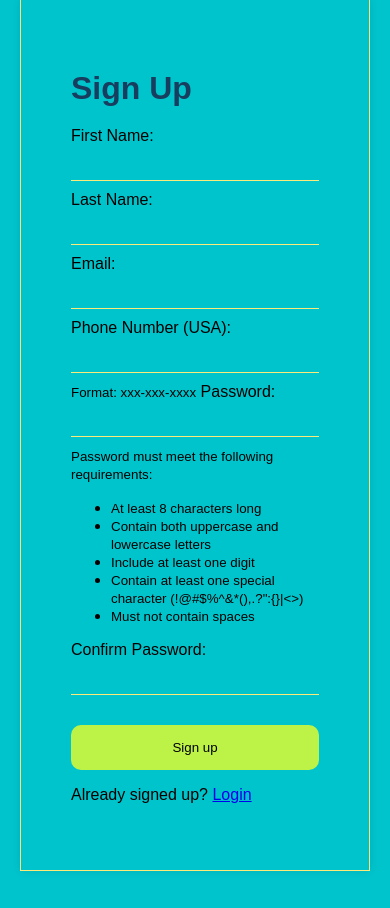
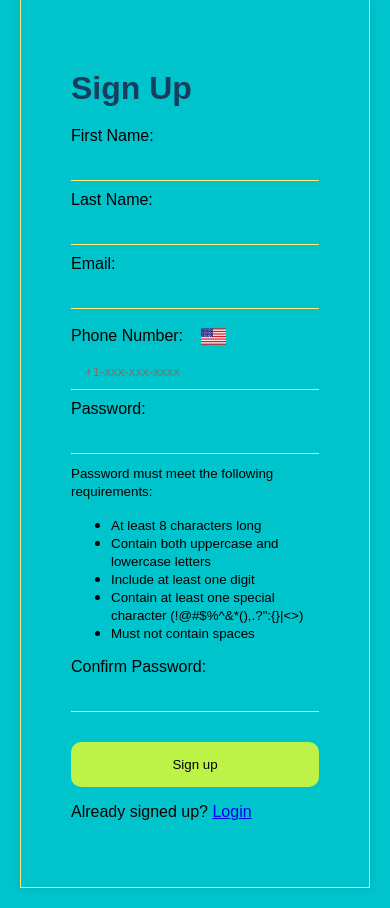
Before and after one commit to kelvin-kahuho/Dodosurveys, a Flask app: page /register in a window 390 px wide. Shown: the part 175-1083 px from the top of the page. Before the commit the page ends 1046 px from the top, so only its background shows below. Run offline with Flask 3, Linux system fonts and the light colour scheme; some libraries are stand-ins or nearby versions.

Commit message:
Phone number input modification to follow us pattern

```diff
--- a/templates/signup.html
+++ b/templates/signup.html
@@ -4,6 +4,8 @@
     <meta charset="UTF-8">
     <meta name="viewport" content="width=device-width, initial-scale=1.0">
     <link rel="stylesheet" type="text/css" href="{{ url_for('static', filename='styles.css') }}">
+    <link rel="shortcut icon" href="{{ url_for('static', filename='favicon.png')}}">
+
 
     <title>Sign up</title>
 </head>
@@ -28,9 +30,11 @@
             <input type="text" id="last_name" name="last_name" required>
             <label for="email">Email:</label>
             <input type="email" id="email" name="email" required>
-            <label for="phone_number">Phone Number (USA):</label>
-            <input type="tel" id="phone_number" name="phone_number" pattern="[0-9]{3}-[0-9]{3}-[0-9]{4}" required>
-            <small>Format: xxx-xxx-xxxx</small>
+            <label for="phone_number">
+                Phone Number: &nbsp;
+                <img src="{{ url_for('static', filename='USA-Flag-icon.png') }}" alt="USA" title="United States" style="height: 35px; width: 35px; vertical-align: middle;">
+            </label>
+            <input type="tel" id="phone_number" name="phone_number" pattern="[+1]-[0-9]{3}-[0-9]{3}-[0-9]{4}" placeholder=" +1-xxx-xxx-xxxx" required>
             <label for="password">Password:</label>
             <input type="password" id="password" name="password" required>
             <small>Password must meet the following requirements:</small>
```
